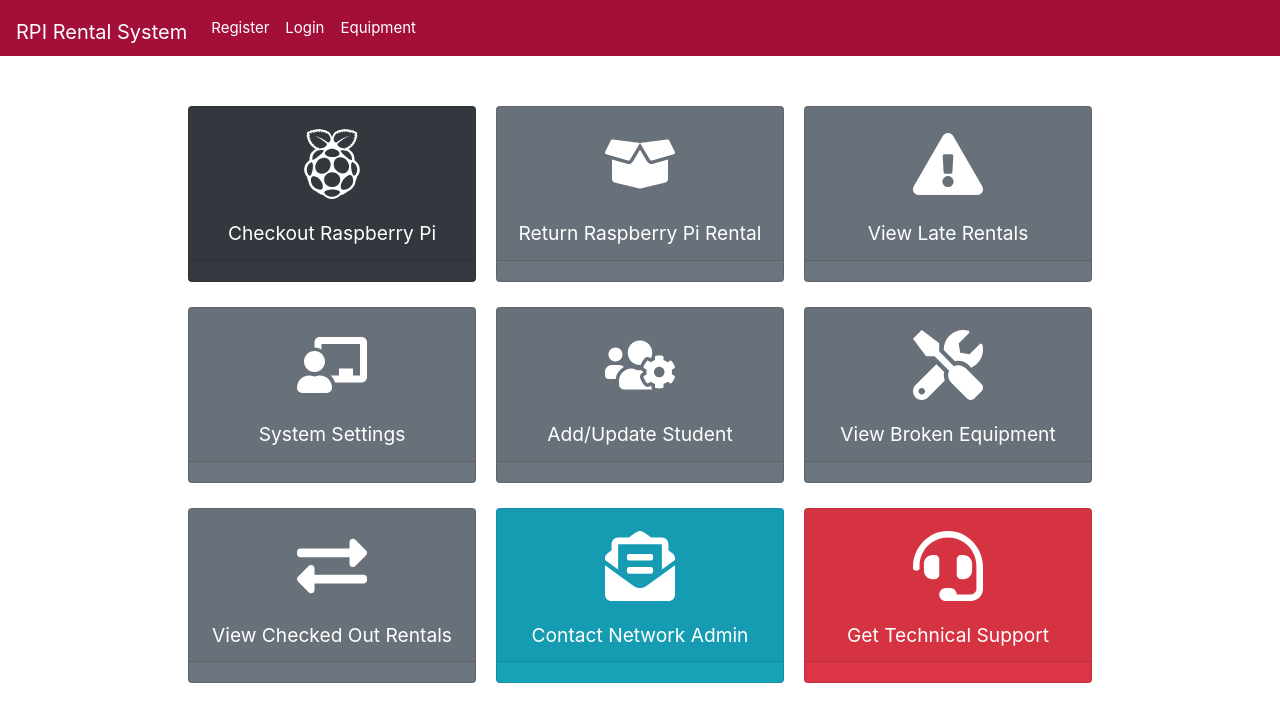
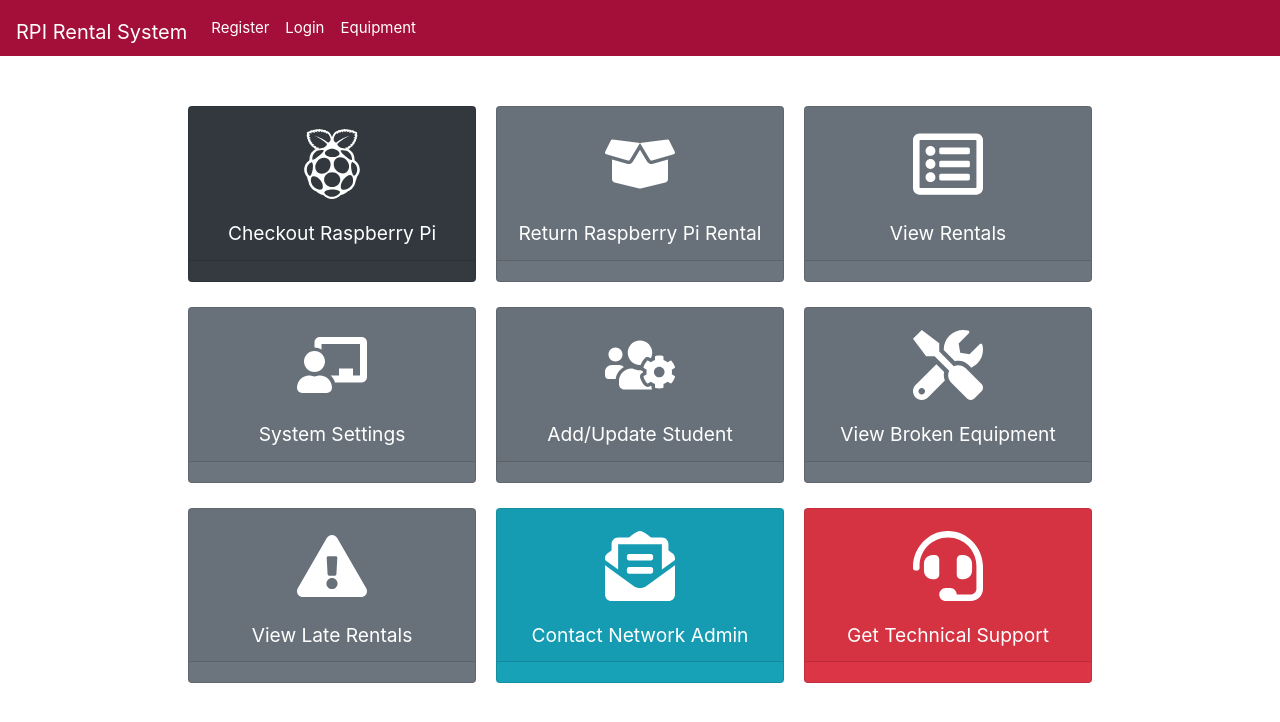
Before and after one commit to g2nimps/Raspberry-Pi-Rental-System, a React (Create React App) app in the folder Assignment 3/rpisystem/app/: page / in a window 1280 px wide. Shown: the top 722 px of the page. Built offline with nearby package versions, Linux system fonts and the light colour scheme.

Commit message:
Update Rental

```diff
--- a/Assignment 3/rpisystem/app/src/App.js
+++ b/Assignment 3/rpisystem/app/src/App.js
@@ -44,13 +44,14 @@ export default function Application(){
 
                         <CardLink type={"dark"}         link={"/checkout"} title={"Checkout Raspberry Pi"}          icon=<Icon.FaRaspberryPi/> description={"description"}/>
                         <CardLink type={"secondary"}    link={"/settings"} title={"System Settings"}                icon=<Icon.FaChalkboardTeacher/> description={"description"}/>
-                        <CardLink type={"secondary"}    link={"/rental/rented"} title={"View Checked Out Rentals"}       icon=<Icon.FaExchangeAlt/> description={"description"}/>
+                        <CardLink type={"secondary"}    link={"/rental/late"} title={"View Late Rentals"}              icon=<Icon.FaExclamationTriangle/> description={"description"}/>
 
                         <CardLink type={"secondary"}    link={"/checkin"} title={"Return Raspberry Pi Rental"}     icon=<Icon.FaBoxOpen/> description={"description"}/>
                         <CardLink type={"secondary"}    link={"/account"} title={"Add/Update Student"}            icon=<Icon.FaUsersCog/> description={"description"}/>
                         <CardLink type={"info"}         link={"/message"} title={"Contact Network Admin"}          icon=<Icon.FaEnvelopeOpenText/> description={"description"}/>
 
-                        <CardLink type={"secondary"}    link={"/rental/late"} title={"View Late Rentals"}              icon=<Icon.FaExclamationTriangle/> description={"description"}/>
+
+                        <CardLink type={"secondary"}    link={"/rental"} title={"View Rentals"}       icon=<Icon.FaRegListAlt/> description={"description"}/>
                         <CardLink type={"secondary"}    link={"/equipment/damaged"} title={"View Broken Equipment"}          icon=<Icon.FaTools/> description={"description"}/>
                         <CardLink type={"danger"}       link={"/support"} title={"Get Technical Support"}          icon=<Icon.FaHeadset/> description={"description"}/>
 
--- a/Assignment 3/rpisystem/app/src/Rental.js
+++ b/Assignment 3/rpisystem/app/src/Rental.js
@@ -6,7 +6,7 @@ import BasicNavbar from './Components/basic-navbar';
 import axios from 'axios';
 import Badge from 'react-bootstrap/Badge';
 
-export default class Equipment extends React.Component{
+export default class Rental extends React.Component{
     state = {
         table: []
     }
@@ -16,13 +16,13 @@ export default class Equipment extends React.Component{
             .then((response) => {
 
                 const table = response.data;
-                console.log(table);
+                //console.log(table);
                 this.setState({table});
 
             })
             .catch(function(err){
                 console.log(err);
-            })
+            });
 
     }
 
```
Also changed, not shown: 1 other file (tests, documents, lock files or other folders). Lines whose indentation alone changed are shown as unchanged.
